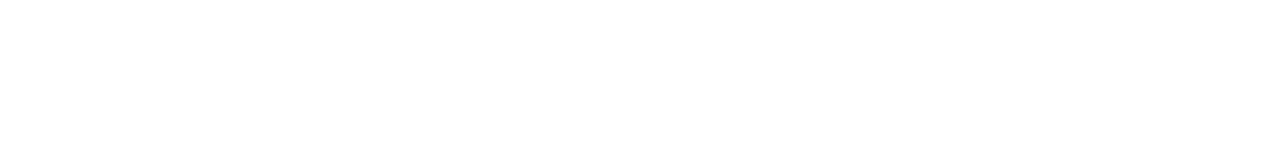
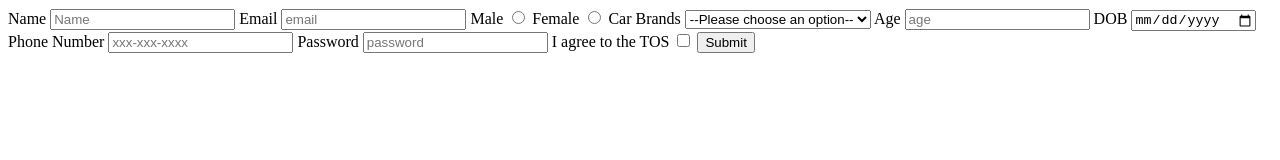
Before and after one commit to acciojob/signup-form-car-durjyo8888, a website: page main.html in a window 1280 px wide. Drawn offline with Linux system fonts and the light colour scheme.

Commit message:
created a submission

```diff
--- a/main.html
+++ b/main.html
@@ -11,6 +11,46 @@
     <script type="text/javascript" src="./script.js">
 </script>
 
+	<form method="post">
+		<label for="name">Name</label>
+		<input type="text" id="name" placeholder="Name" required>
+
+		<label for="email">Email</label>
+		<input type="email" id="email" placeholder="email" required>
+
+<!-- 		<label>Gender:</label> -->
+		<label for="gender_m">Male</label>
+		<input type="radio" id="gender_m" required>
+		<label for="gender_f">Female</label>
+		<input type="radio" id="gender_f" required>
+
+		<label for="cars">Car Brands</label>
+		<select id="cars">
+			<option>--Please choose an option--</option>
+			<option value="BMW">BMW</option>
+			<option value="maruti">Maruti</option>
+			<option value="audi">Audi</option>
+		</select>
+
+		<label for="age">Age</label>
+		<input type="number" id="age" placeholder="age" required>
+
+		<label for="dob">DOB</label>
+		<input type="date" id="dob" required>
+
+		<label for="tel">Phone Number</label>
+		<input type="tel" id="tel" placeholder="xxx-xxx-xxxx">
+
+		<label for="password">Password</label>
+		<input type="password" id="password" placeholder="password" required>
+
+		<label for="tos">I agree to the TOS</label>
+		<input type="checkbox" id="tos" required>
+
+		<button>Submit</button>
+
+	</form>
+
 </body>
 
 </html>
```
